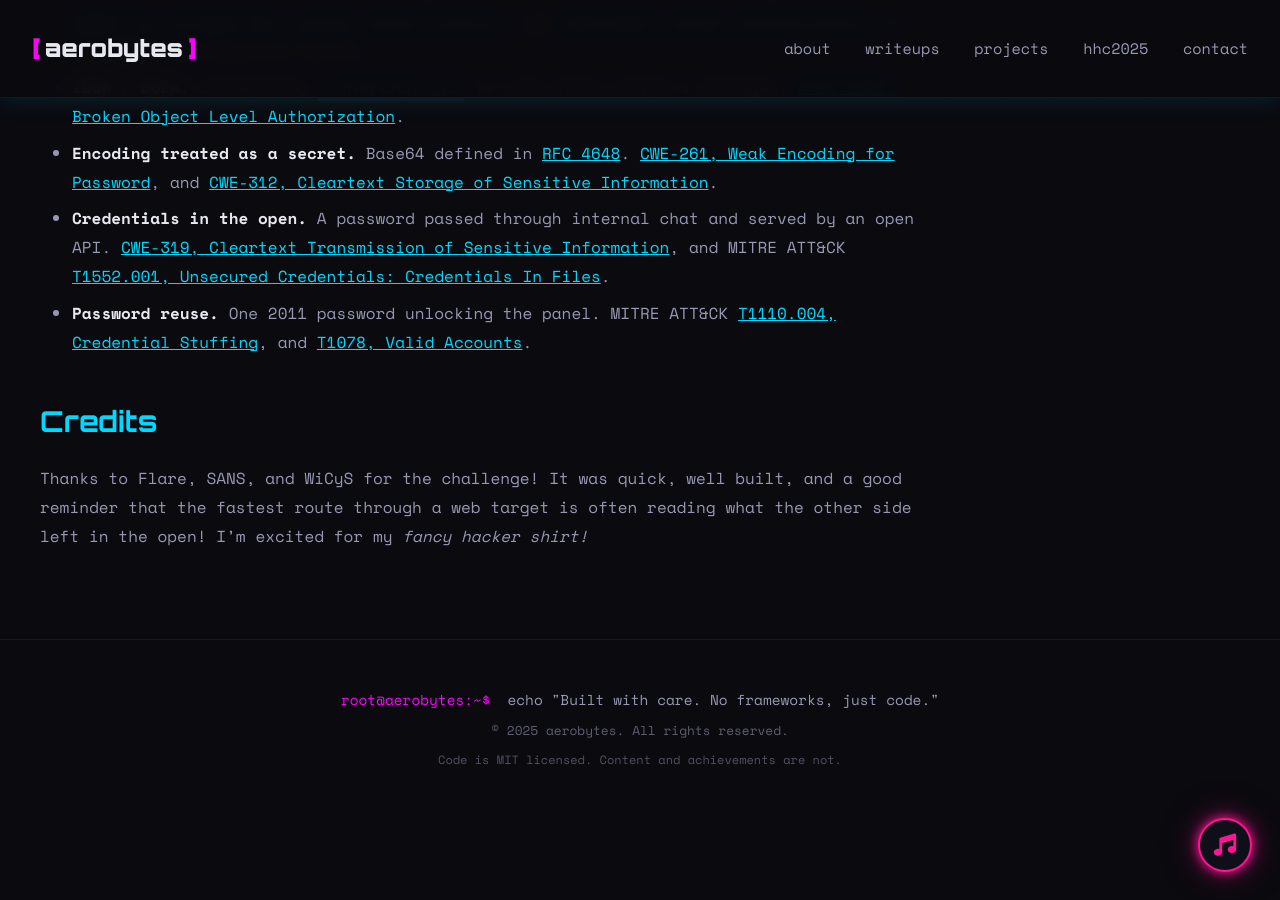
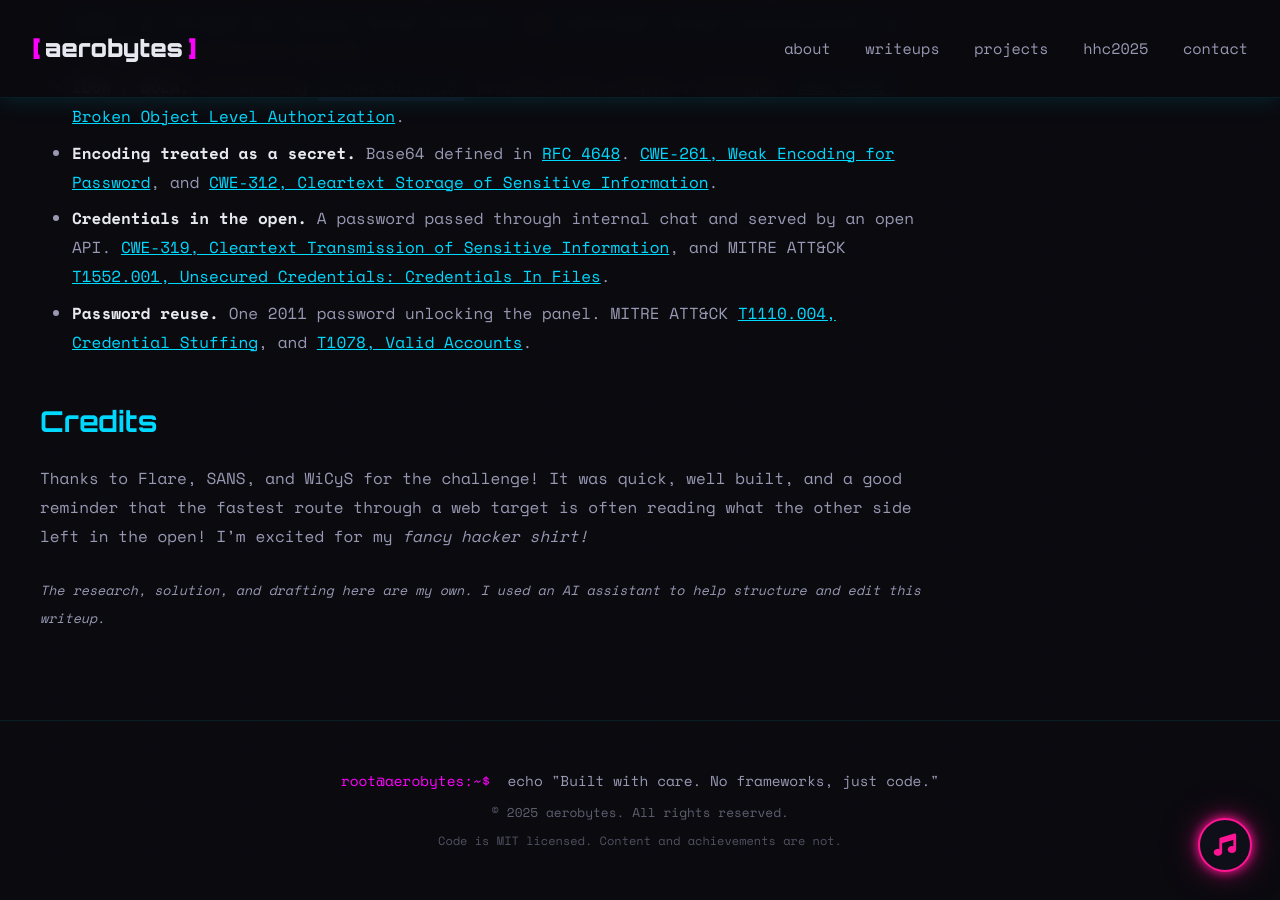
Before and after one commit to Aeronique/aerobytes-site, a Jekyll site: the page built from _posts/2026-08-19-sisterhood-travelling-packets.md, in a window 1280 px wide and 900 px high, scrolled down 11710 px. Built offline with Jekyll 4.4.1, drawn with Linux system fonts in a browser that asks for light colours.

Commit message:
Update 2026-08-19-sisterhood-travelling-packets.md

```diff
--- a/_posts/2026-08-19-sisterhood-travelling-packets.md
+++ b/_posts/2026-08-19-sisterhood-travelling-packets.md
@@ -195,3 +195,5 @@
 ## Credits
 
 Thanks to Flare, SANS, and WiCyS for the challenge! It was quick, well built, and a good reminder that the fastest route through a web target is often reading what the other side left in the open! I'm excited for my *fancy hacker shirt!*
+
+<small><em>The research, solution, and drafting here are my own. I used an AI assistant to help structure and edit this writeup.</em></small>
```
